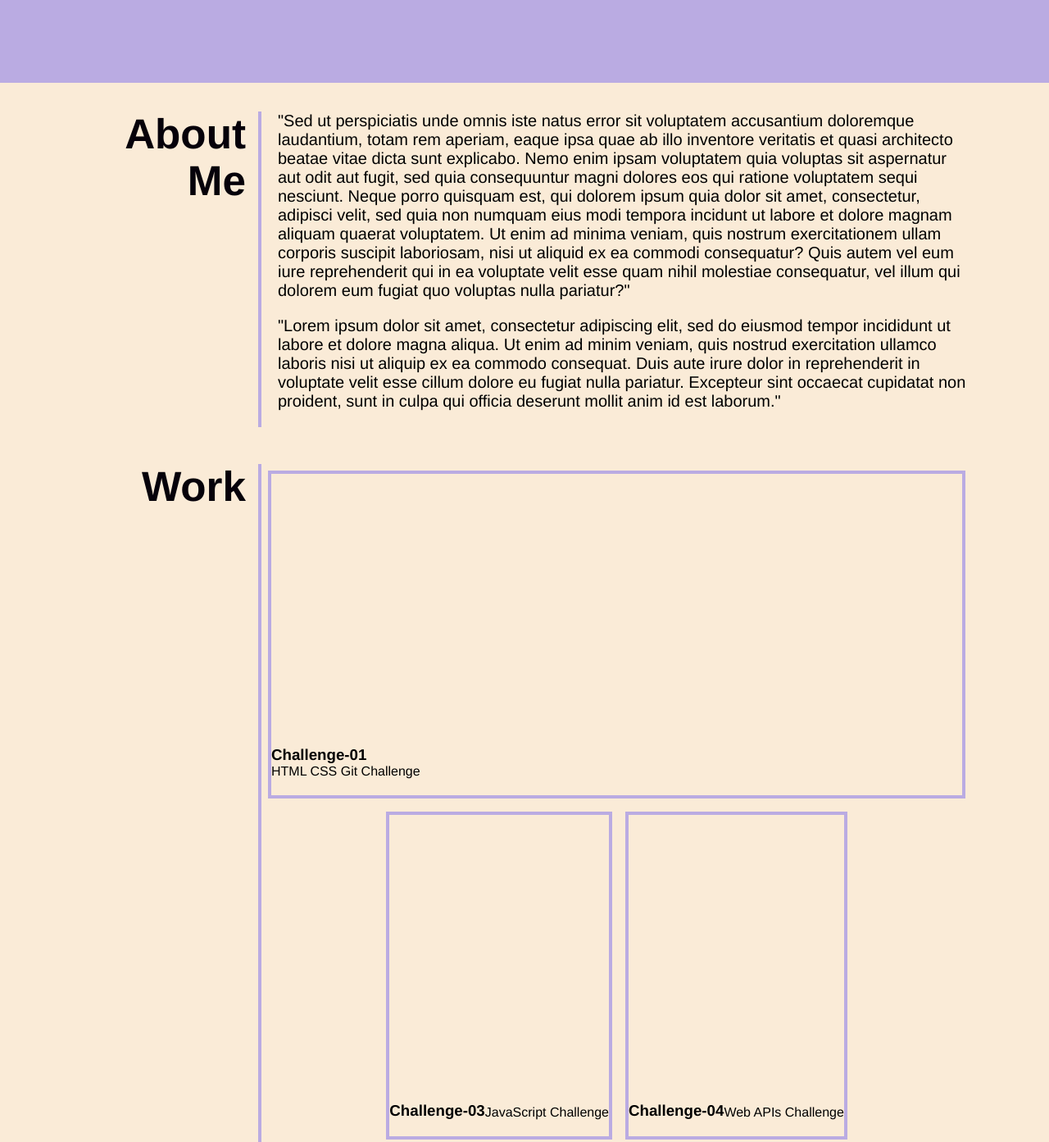
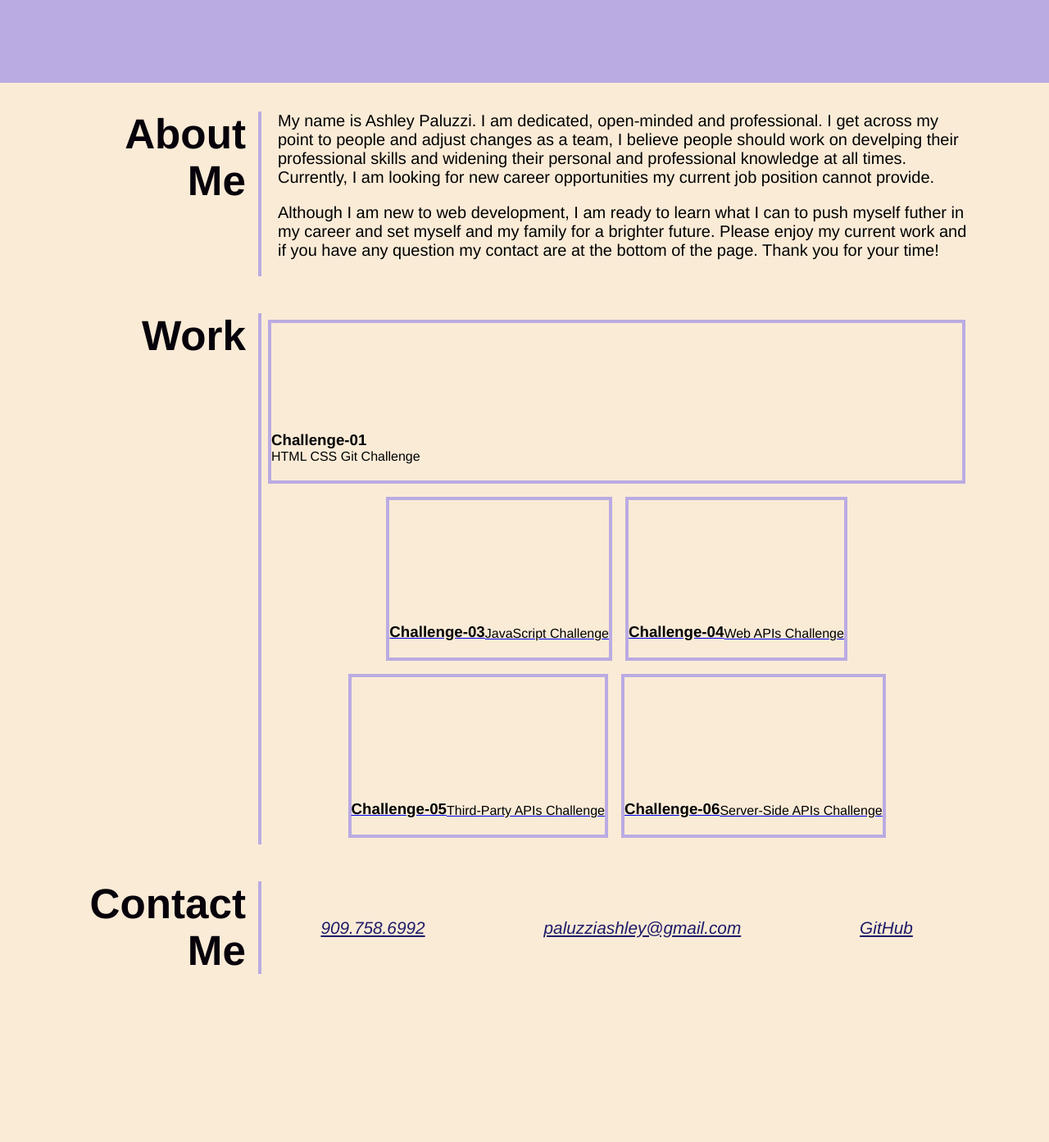
Before and after one commit to ASHLOUISE/Challenge-2, a plain HTML site: page index.html in a window 1280 px wide. Shown: the part 220-1613 px from the top of the page at 82% size. After the commit the page ends 1463 px from the top, so only its background shows below. Drawn offline with Linux system fonts and the light colour scheme.

Commit message:
updated for submission

```diff
--- a/assets/css/style.css
+++ b/assets/css/style.css
@@ -157,7 +157,7 @@ main {
 
 .flex-item {
     border: 4px solid var(--purple);
-    display: inline-flex;
+    display: flex;
     justify-content: left;
     min-height: 150px;
     max-height: 150px;
@@ -172,14 +172,20 @@ main {
     color: var(--black);
 }
 
+
+
+
+
+
 .flex-item:first-child{
-    min-height: 400px;
+    min-height: 200px;
     flex-basis: 100%;
 }
 
 
 .flex-item:hover {
     background-color: var(--purple);
+
 }
 
 .contact address {
--- a/index.html
+++ b/index.html
@@ -30,10 +30,10 @@
         <h2>About Me</h2>
         <div>
             <p>
-                "Sed ut perspiciatis unde omnis iste natus error sit voluptatem accusantium doloremque laudantium, totam rem aperiam, eaque ipsa quae ab illo inventore veritatis et quasi architecto beatae vitae dicta sunt explicabo. Nemo enim ipsam voluptatem quia voluptas sit aspernatur aut odit aut fugit, sed quia consequuntur magni dolores eos qui ratione voluptatem sequi nesciunt. Neque porro quisquam est, qui dolorem ipsum quia dolor sit amet, consectetur, adipisci velit, sed quia non numquam eius modi tempora incidunt ut labore et dolore magnam aliquam quaerat voluptatem. Ut enim ad minima veniam, quis nostrum exercitationem ullam corporis suscipit laboriosam, nisi ut aliquid ex ea commodi consequatur? Quis autem vel eum iure reprehenderit qui in ea voluptate velit esse quam nihil molestiae consequatur, vel illum qui dolorem eum fugiat quo voluptas nulla pariatur?"
+                My name is Ashley Paluzzi. I am dedicated, open-minded and professional. I get across my point to people and adjust changes as a team, I believe people should work on develping their professional skills and widening their personal and professional knowledge at all times. Currently, I am looking for new career opportunities my current job position cannot provide.
             </p>
             <p>
-                "Lorem ipsum dolor sit amet, consectetur adipiscing elit, sed do eiusmod tempor incididunt ut labore et dolore magna aliqua. Ut enim ad minim veniam, quis nostrud exercitation ullamco laboris nisi ut aliquip ex ea commodo consequat. Duis aute irure dolor in reprehenderit in voluptate velit esse cillum dolore eu fugiat nulla pariatur. Excepteur sint occaecat cupidatat non proident, sunt in culpa qui officia deserunt mollit anim id est laborum."
+                Although I am new to web development, I am ready to learn what I can to push myself futher in my career and set myself and my family for a brighter future. Please enjoy my current work and if you have any question my contact are at the bottom of the page. Thank you for your time!
             </p>
         </div>
     </section>
@@ -79,9 +79,9 @@
         <h2>Contact Me</h2>
         <div class="contact">
            <address>
-            <a href="tel:+15555555555">555.555.5555</a>
+            <a href="tel:+19097586992">909.758.6992</a>
             <a href="mailto:paluzziashley@gmail.com">paluzziashley@gmail.com</a>
-            <a href="">GitHub</a>
+            <a href="https://github.com/ASHLOUISE">GitHub</a>
            </address>
         </div>
     </section>
```
Also changed, not shown: assets/images/download.jpg (added).
